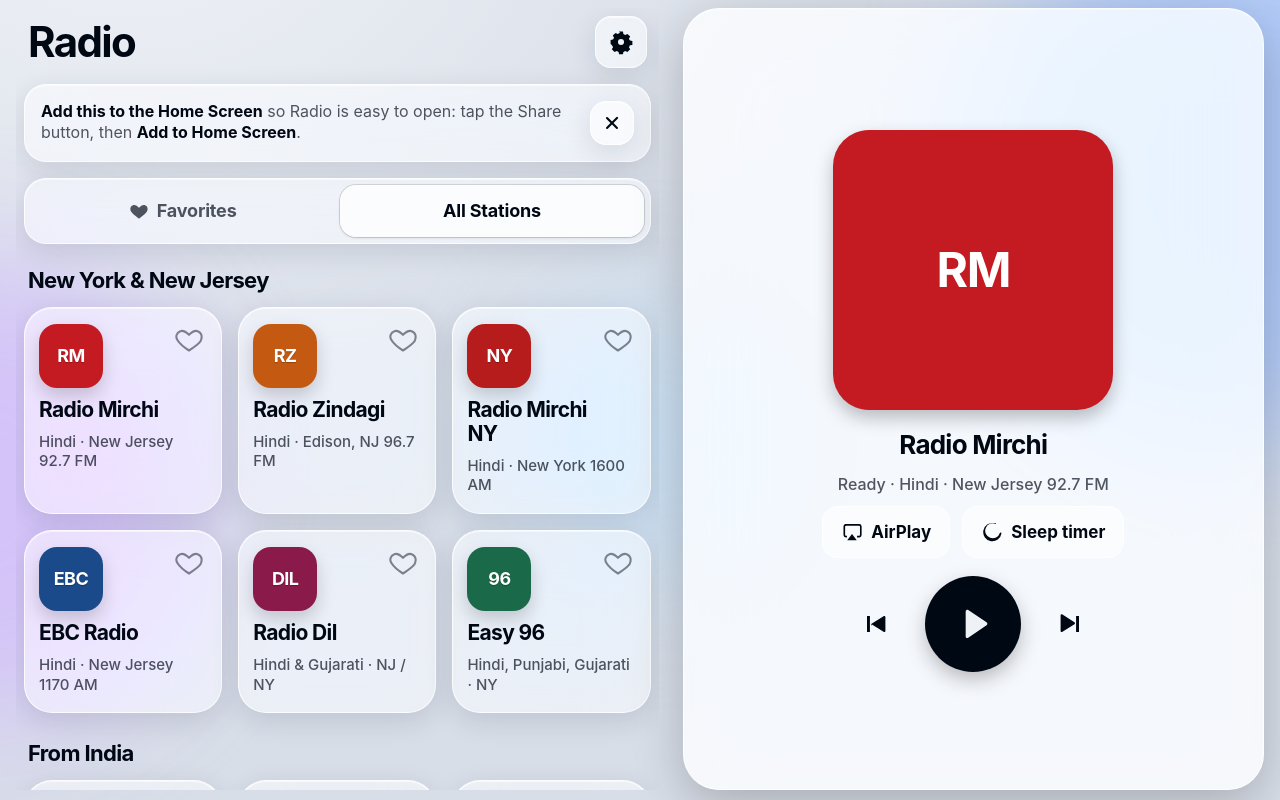
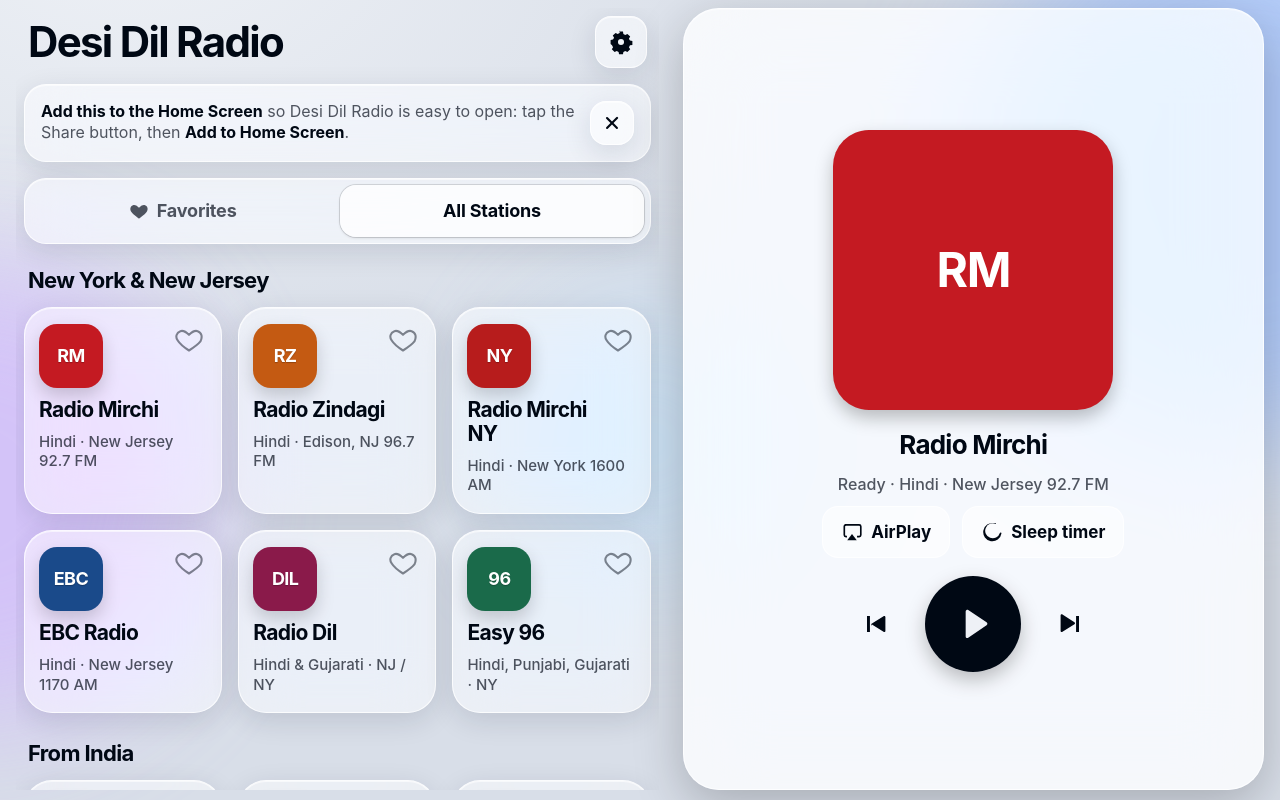
Before and after one commit to antmanfitness/home-radio, a plain HTML site: page index.html in a window 1280 px wide. Drawn offline with Linux system fonts and the light colour scheme.

Commit message:
Rename app to Desi Dil Radio

```diff
--- a/app.js
+++ b/app.js
@@ -1,4 +1,4 @@
-/* Home Radio — simple player for iPhone + AirPlay + lock-screen controls */
+/* Desi Dil Radio — simple player for iPhone + AirPlay + lock-screen controls */
 (() => {
   const STORAGE_FAVS = "homeRadio.favorites";
   const STORAGE_LAST = "homeRadio.lastStation";
@@ -13,7 +13,7 @@
 
   const STRINGS = {
     en: {
-      appTitle: "Radio",
+      appTitle: "Desi Dil Radio",
       favorites: "Favorites",
       allStations: "All Stations",
       stationLists: "Station lists",
@@ -46,7 +46,7 @@
       biggerText: "Bigger text",
       biggerTextHint: "Makes buttons and words easier to read",
       language: "Language",
-      installHtml: "<strong>Add this to the Home Screen</strong> so Radio is easy to open: tap the Share button, then <strong>Add to Home Screen</strong>.",
+      installHtml: "<strong>Add this to the Home Screen</strong> so Desi Dil Radio is easy to open: tap the Share button, then <strong>Add to Home Screen</strong>.",
       dismiss: "Dismiss",
       emptyFavTitle: "No favorites yet",
       emptyFavBody: "On All Stations, tap the heart on a station you love. It will show up here so it’s easy to find.",
@@ -66,7 +66,7 @@
       removeFav: "Remove from favorites"
     },
     hi: {
-      appTitle: "रेडियो",
+      appTitle: "देशी दिल रेडियो",
       favorites: "पसंदीदा",
       allStations: "सभी स्टेशन",
       stationLists: "स्टेशन सूची",
@@ -99,7 +99,7 @@
       biggerText: "बड़े अक्षर",
       biggerTextHint: "बटन और शब्द पढ़ने में आसान होंगे",
       language: "भाषा",
-      installHtml: "<strong>इसे होम स्क्रीन पर जोड़ें</strong> ताकि रेडियो खोलना आसान रहे: Share बटन टैप करें, फिर <strong>Add to Home Screen</strong>।",
+      installHtml: "<strong>इसे होम स्क्रीन पर जोड़ें</strong> ताकि देशी दिल रेडियो खोलना आसान रहे: Share बटन टैप करें, फिर <strong>Add to Home Screen</strong>।",
       dismiss: "बंद करें",
       emptyFavTitle: "अभी कोई पसंदीदा नहीं",
       emptyFavBody: "सभी स्टेशन पर, जो स्टेशन पसंद हो उसके दिल पर टैप करें। वह यहाँ दिखेगा, ताकि आसानी से मिल जाए।",
@@ -792,7 +792,7 @@
       navigator.mediaSession.metadata = new MediaMetadata({
         title: song || stationName(s),
         artist: song ? (artist || stationName(s)) : (stationTag(s) || "Live radio"),
-        album: song ? stationName(s) : "Home Radio",
+        album: song ? stationName(s) : "Desi Dil Radio",
         artwork: [
           { src: art, sizes: "192x192", type: "image/png" },
           { src: art, sizes: "512x512", type: "image/png" }
--- a/index.html
+++ b/index.html
@@ -3,14 +3,14 @@
 <head>
   <meta charset="utf-8">
   <meta name="viewport" content="width=device-width, initial-scale=1, viewport-fit=cover">
-  <title>Radio</title>
+  <title>Desi Dil Radio</title>
   <meta name="description" content="Simple live radio for the home — large buttons, favorites, sleep timer, and AirPlay to a HomePod or Apple TV.">
   <meta name="theme-color" media="(prefers-color-scheme: light)" content="#d8dee8">
   <meta name="theme-color" media="(prefers-color-scheme: dark)" content="#05060a">
   <meta name="apple-mobile-web-app-capable" content="yes">
   <meta name="mobile-web-app-capable" content="yes">
   <meta name="apple-mobile-web-app-status-bar-style" content="black-translucent">
-  <meta name="apple-mobile-web-app-title" content="Radio">
+  <meta name="apple-mobile-web-app-title" content="Desi Dil Radio">
   <link rel="manifest" href="./manifest.webmanifest">
   <link rel="apple-touch-icon" href="./icons/apple-touch-icon.png">
   <link rel="icon" type="image/png" sizes="192x192" href="./icons/icon-192.png">
@@ -32,7 +32,7 @@
   <div class="shell">
   <div class="app">
     <header class="top">
-      <h1 data-i18n="appTitle">Radio</h1>
+      <h1 data-i18n="appTitle">Desi Dil Radio</h1>
       <div class="top-actions">
         <button class="icon-btn" id="settingsBtn" type="button" data-i18n-aria="settings" aria-label="Settings">
           <!-- gear -->
@@ -51,7 +51,7 @@
     </header>
 
     <div class="install" id="installTip" hidden>
-      <p data-i18n-html="installHtml"><strong>Add this to the Home Screen</strong> so Radio is easy to open: tap the Share button, then <strong>Add to Home Screen</strong>.</p>
+      <p data-i18n-html="installHtml"><strong>Add this to the Home Screen</strong> so Desi Dil Radio is easy to open: tap the Share button, then <strong>Add to Home Screen</strong>.</p>
       <button class="icon-btn" id="dismissInstall" type="button" data-i18n-aria="dismiss" aria-label="Dismiss">
         <svg viewBox="0 0 24 24" aria-hidden="true"><path fill="currentColor" d="M6.7 6.7a1 1 0 0 1 1.4 0L12 10.6l3.9-3.9a1 1 0 1 1 1.4 1.4L13.4 12l3.9 3.9a1 1 0 0 1-1.4 1.4L12 13.4l-3.9 3.9a1 1 0 0 1-1.4-1.4L10.6 12 6.7 8.1a1 1 0 0 1 0-1.4z"/></svg>
       </button>
--- a/stations.js
+++ b/stations.js
@@ -1,4 +1,4 @@
-/* Curated live streams for Home Radio.
+/* Curated live streams for Desi Dil Radio.
    Only HTTPS URLs that were verified to return audio are listed.
    nowPlaying: optional, free public metadata (skipped quietly when missing). */
 window.STATIONS = [
--- a/styles.css
+++ b/styles.css
@@ -1,4 +1,4 @@
-/* Home Radio — iOS 27 Liquid Glass, CarPlay-style, senior-simple */
+/* Desi Dil Radio — iOS 27 Liquid Glass, CarPlay-style, senior-simple */
 
 :root {
   --font: -apple-system, BlinkMacSystemFont, "SF Pro Display", "SF Pro Text", "SF Pro",
--- a/sw.js
+++ b/sw.js
@@ -1,5 +1,5 @@
 const BASE = new URL("./", self.location).href;
-const CACHE = "home-radio-v9";
+const CACHE = "home-radio-v10";
 const SHELL = [
   BASE,
   BASE + "index.html",
```
Also changed, not shown: manifest.webmanifest, 1 other file.
